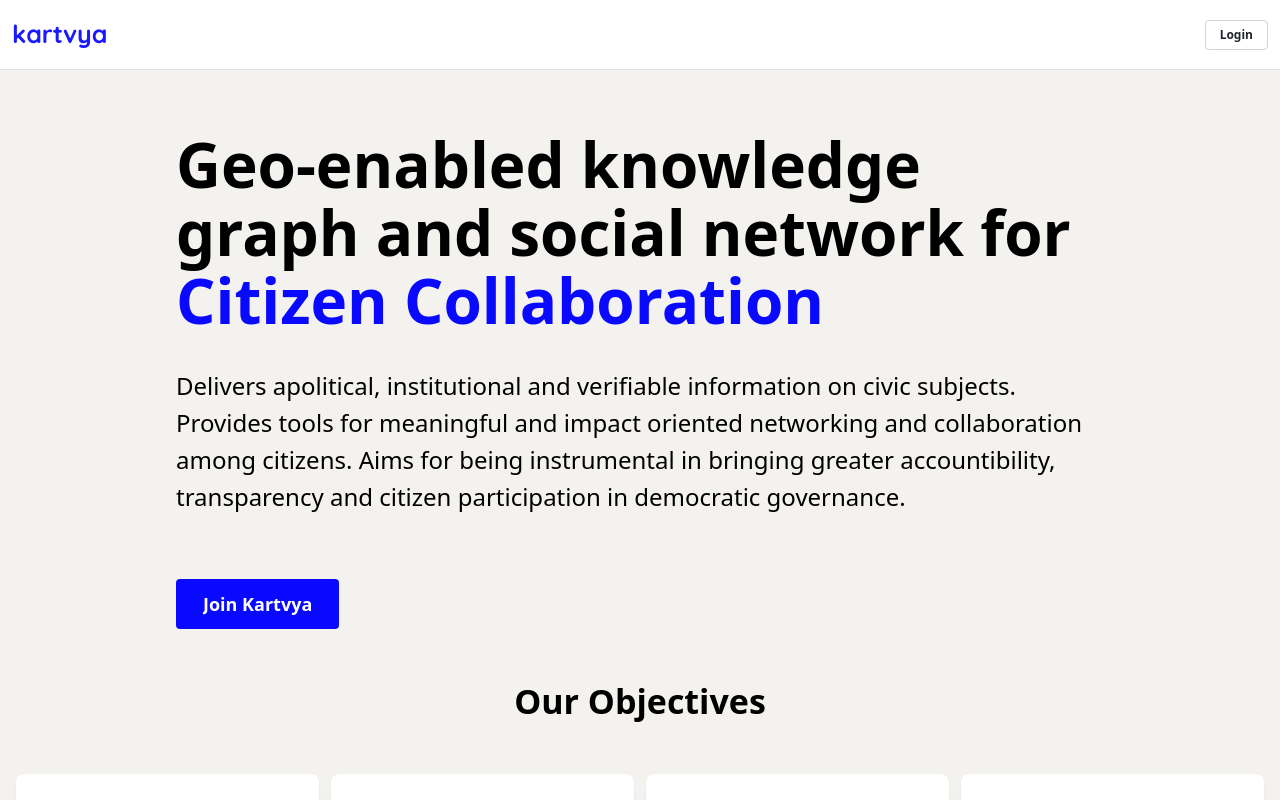
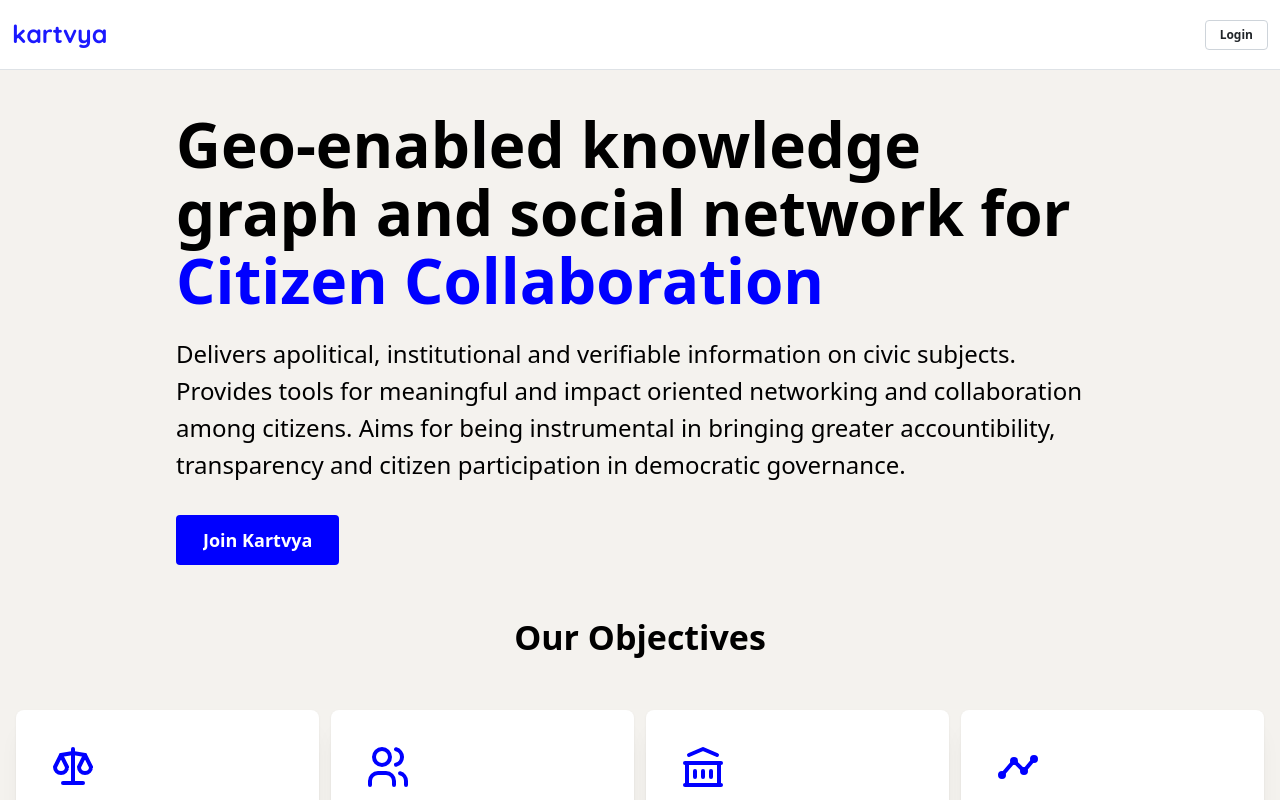
Before and after one commit to livelifelively/kartvya-web-app, a Next.js app: page / in a window 1280 px wide. Shown: the top 800 px of the page. Built offline with nearby package versions, Linux system fonts and the light colour scheme; no server answers.

Commit message:
theme and about on one screen

```diff
--- a/src/components/about/about.module.css
+++ b/src/components/about/about.module.css
@@ -1,6 +1,6 @@
 .inner {
   position: relative;
-  padding-top: rem(40);
+  padding-top: rem(20);
   padding-bottom: rem(30);
 
   @media (max-width: $mantine-breakpoint-sm) {
@@ -25,7 +25,7 @@
 }
 
 .description {
-  margin-top: var(--mantine-spacing-xl);
+  margin-top: var(--mantine-spacing-lg);
   font-size: rem(24);
 
   @media (max-width: $mantine-breakpoint-sm) {
@@ -34,7 +34,7 @@
 }
 
 .controls {
-  margin-top: calc(var(--mantine-spacing-xl) * 2);
+  margin-top: var(--mantine-spacing-xl);
 
   @media (max-width: $mantine-breakpoint-sm) {
     margin-top: var(--mantine-spacing-xl);
--- a/src/theme.ts
+++ b/src/theme.ts
@@ -8,7 +8,7 @@ const brandBlue: MantineColorsTuple = [
   '#6464ff',
   '#3736fe',
   '#1b19fe',
-  '#0909ff',
+  '#0000ff',
   '#0000e4',
   '#0000cc',
   '#0000b4',
@@ -34,7 +34,7 @@ const brandYellow: MantineColorsTuple = [
   '#ffff64',
   '#ffff39',
   '#ffff1d',
-  '#ffff09',
+  '#ffff00',
   '#e3e300',
   '#c9c900',
   '#acad00',
```
